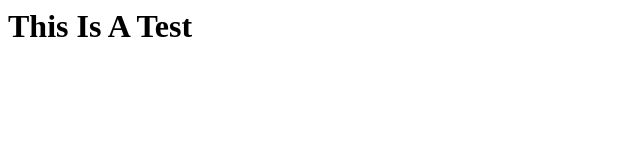
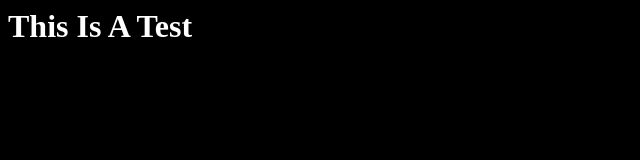
Before and after one commit to mentalmatt123/My-Website-1, a plain HTML site: page index.html in a window 1280 px wide. Shown: the whole page, without its empty margins (0-640 px from the left). Drawn offline with Linux system fonts and the light colour scheme.

Commit message:
Update index.html
Added dark mode

```diff
--- a/index.html
+++ b/index.html
@@ -1 +1,3 @@
-<h1>This Is A Test</h1>
+<body style="background-color: black">
+<h1 style="color: white">This Is A Test</h1>
+</body>
```
